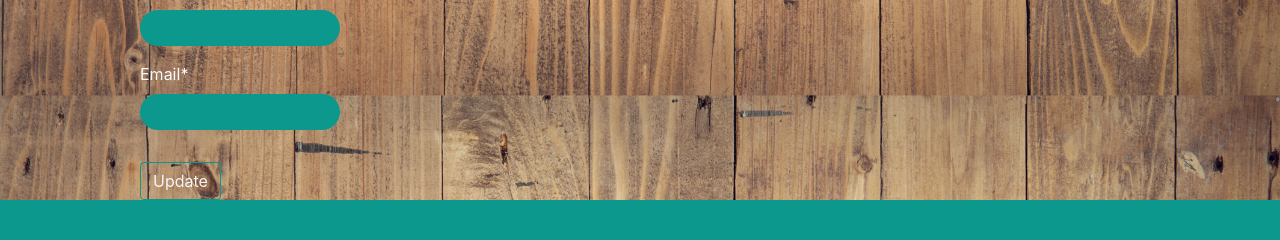
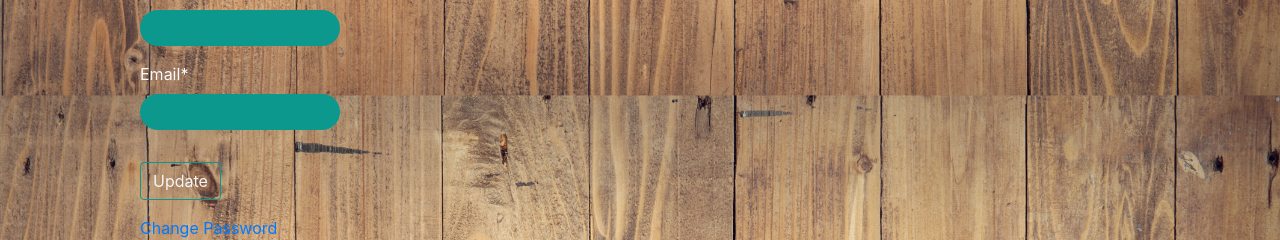
Before and after one commit to karoleoline/ISD_realproject, a Django app: template myvenv/login/templates/login/profile.html in a window 1280 px wide. Shown: the part 1608-1848 px from the top of the page. Before the commit the page ends 1808 px from the top, so only its background shows below. Run offline with Django 3.2, Linux system fonts and the light colour scheme; the template is opened without the code that fills it: values that come from a table or form of the project are taken from there, others are empty; some libraries are stand-ins or nearby versions.

Commit message:
fixed profile page

```diff
--- a/myvenv/login/templates/login/profile.html
+++ b/myvenv/login/templates/login/profile.html
@@ -20,5 +20,6 @@
       <button class="btn btn-outline-info" type="submit">Update</button>
     </div>
   </form>
+  <a href="{% url 'reset_password' %}">Change Password</a>
 </div>
 {% endblock content %}
--- a/myvenv/login/views.py
+++ b/myvenv/login/views.py
@@ -22,7 +22,7 @@ def profile(request, username):
     # Flag that determines if we should show editable elements in template
     editable = False
     # Handling non authenticated user for obvious reasons
-    if request.user.is_authenticated() and request.user == user:
+    if request.user.is_authenticated and request.user == user:
         editable = True
 
 
```
